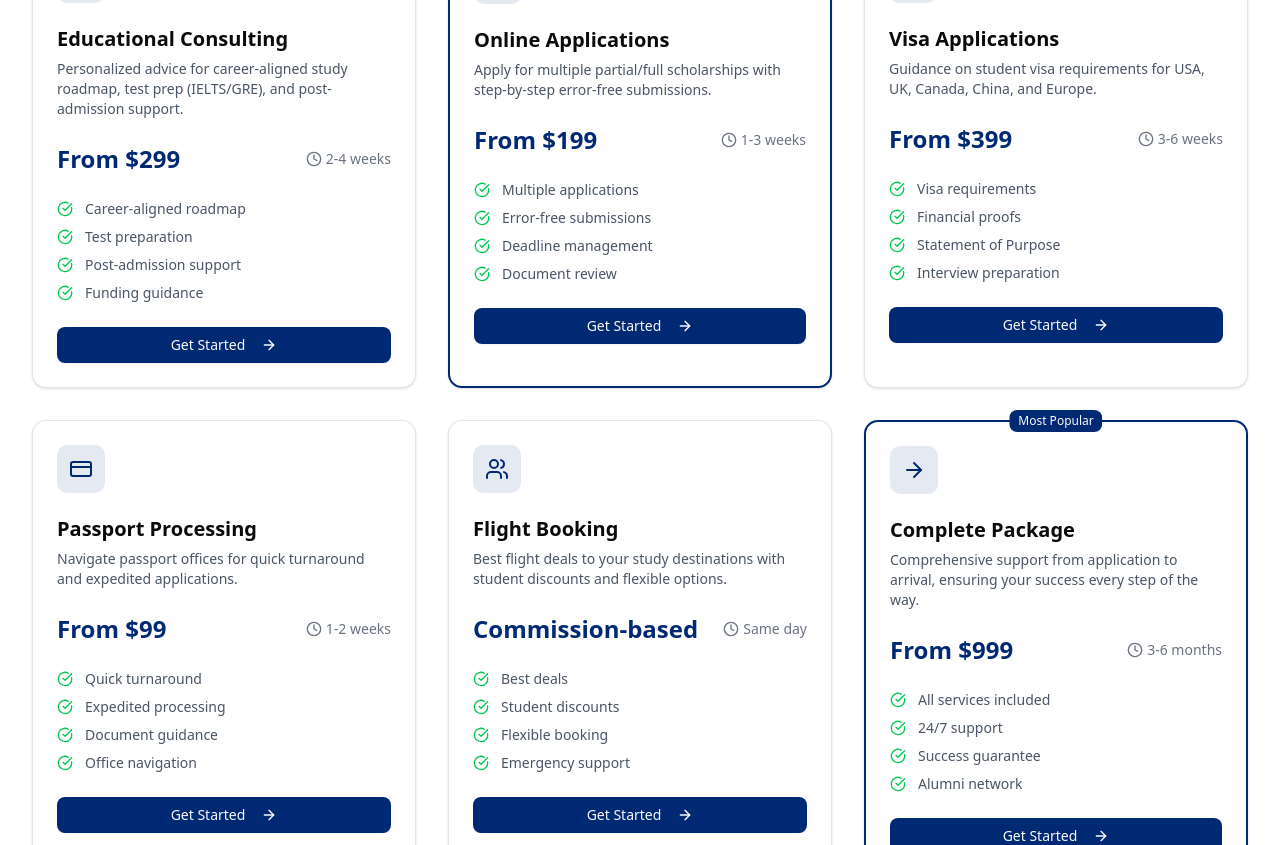
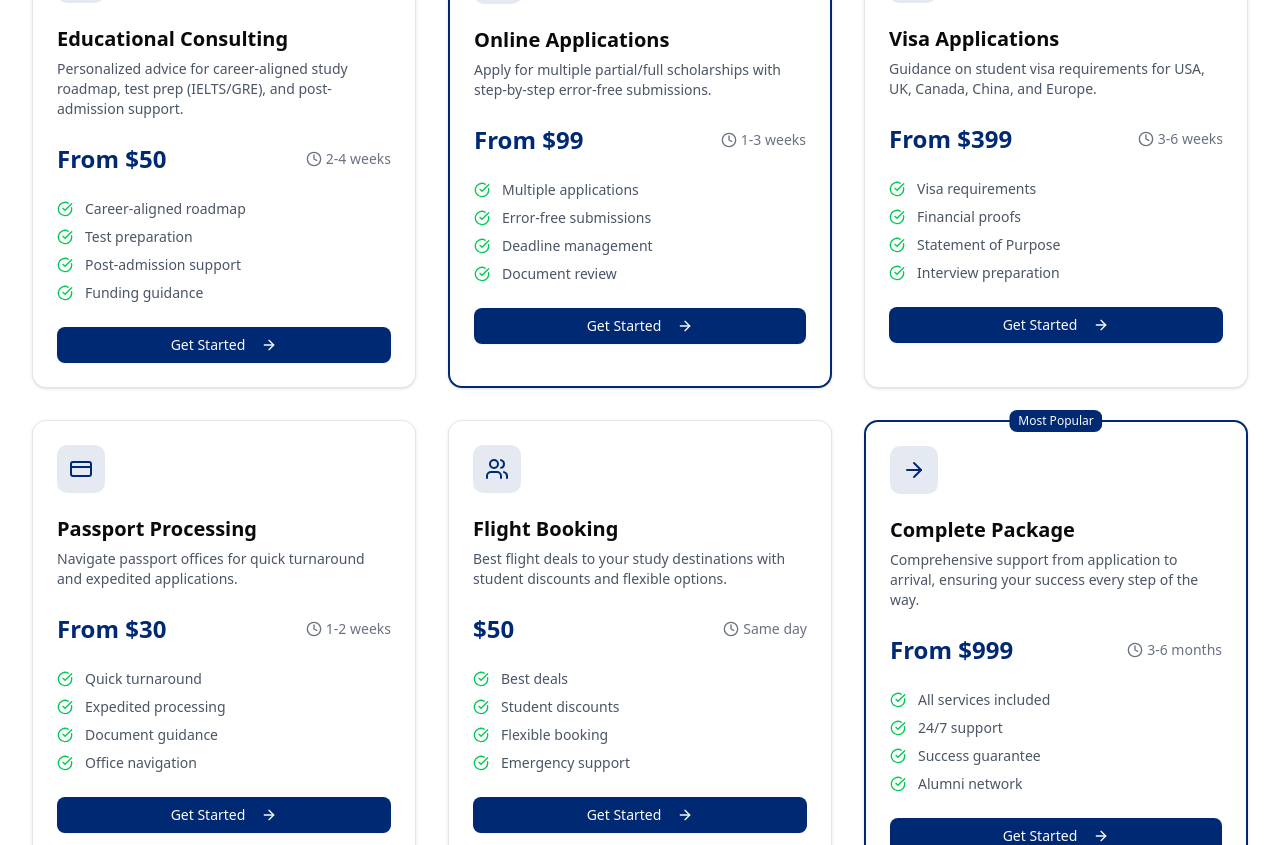
Before and after one commit to PrymeAF/reStudy-Abroad-Website, a React (Vite) app: page /services in a window 1280 px wide. Shown: the part 620-1465 px from the top of the page. Built offline with nearby package versions, Linux system fonts and the light colour scheme.

Commit message:
Update ServicesPage.jsx
Updated pricings

```diff
--- a/src/pages/ServicesPage.jsx
+++ b/src/pages/ServicesPage.jsx
@@ -10,7 +10,7 @@ const ServicesPage = () => {
       title: "Educational Consulting",
       description: "Personalized advice for career-aligned study roadmap, test prep (IELTS/GRE), and post-admission support.",
       features: ["Career-aligned roadmap", "Test preparation", "Post-admission support", "Funding guidance"],
-      price: "From $299",
+      price: "From $50",
       duration: "2-4 weeks",
       popular: false
     },
@@ -19,7 +19,7 @@ const ServicesPage = () => {
       title: "Online Applications",
       description: "Apply for multiple partial/full scholarships with step-by-step error-free submissions.",
       features: ["Multiple applications", "Error-free submissions", "Deadline management", "Document review"],
-      price: "From $199",
+      price: "From $99",
       duration: "1-3 weeks",
       popular: true
     },
@@ -37,7 +37,7 @@ const ServicesPage = () => {
       title: "Passport Processing",
       description: "Navigate passport offices for quick turnaround and expedited applications.",
       features: ["Quick turnaround", "Expedited processing", "Document guidance", "Office navigation"],
-      price: "From $99",
+      price: "From $30",
       duration: "1-2 weeks",
       popular: false
     },
@@ -46,7 +46,7 @@ const ServicesPage = () => {
       title: "Flight Booking",
       description: "Best flight deals to your study destinations with student discounts and flexible options.",
       features: ["Best deals", "Student discounts", "Flexible booking", "Emergency support"],
-      price: "Commission-based",
+      price: "$50",
       duration: "Same day",
       popular: false
     },
```
